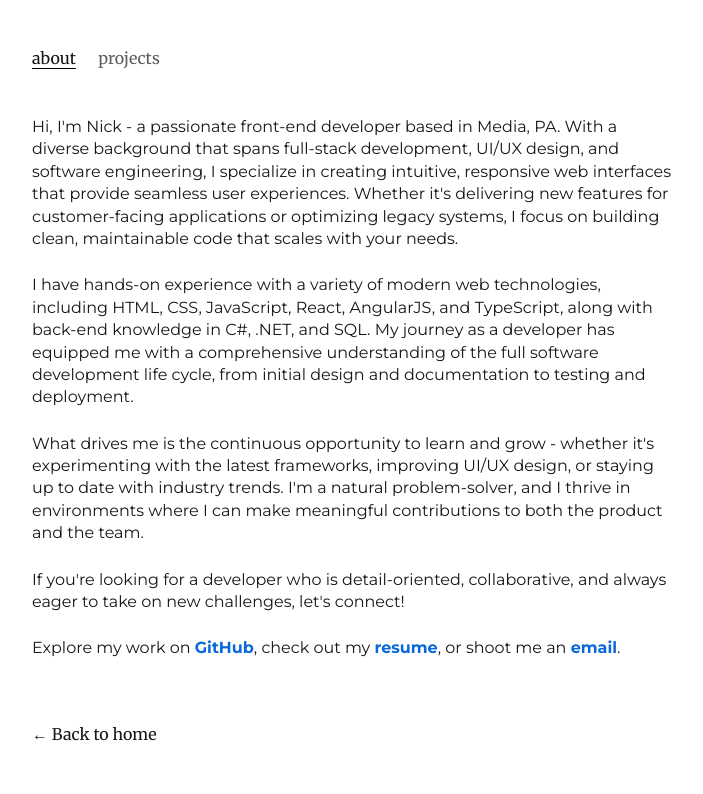
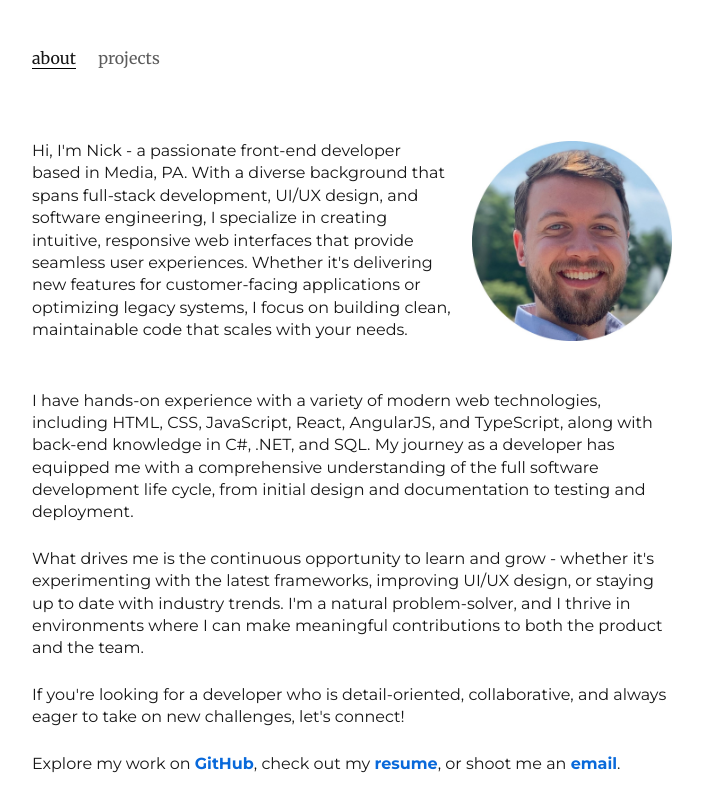
Before and after one commit to npkorintus/nickkorintus, a Next.js app: page /about in a window 1280 px wide. Shown: the top 794 px of the page, without its empty margins (288-991 px from the left). Built offline with nearby package versions, Linux system fonts and the light colour scheme.

Commit message:
added profile pic to about page

```diff
--- a/src/pages/about.tsx
+++ b/src/pages/about.tsx
@@ -1,5 +1,6 @@
 import React from "react";
 import Head from "next/head";
+import Image from "next/image";
 import Layout from "@/components/layout";
 import styles from "@/styles/About.module.css";
 
@@ -10,6 +11,15 @@ export default function About() {
         <title>About</title>
       </Head>
       <section className={styles.about}>
+        <Image
+          priority
+          src="/profile.jpg"
+          className={styles.headshot}
+          height={200}
+          width={200}
+          alt="profile photo"
+        />
+        <div className={styles.intro}>
           <p className={styles.text}>
             Hi, I&apos;m Nick - a passionate front-end developer based in Media,
             PA. With a diverse background that spans full-stack development, UI/UX
@@ -19,6 +29,8 @@ export default function About() {
             applications or optimizing legacy systems, I focus on building clean,
             maintainable code that scales with your needs.
           </p>
+        </div>
+        <div className={styles.bio}>
           <p className={styles.text}>
             I have hands-on experience with a variety of modern web technologies,
             including HTML, CSS, JavaScript, React, AngularJS, and TypeScript,
@@ -64,6 +76,7 @@ export default function About() {
             </a>
             .
           </p>
+        </div>
       </section>
     </Layout>
   );
--- a/src/styles/About.module.css
+++ b/src/styles/About.module.css
@@ -1,3 +1,27 @@
+.about {
+  display: grid;
+  grid-template-areas:
+    "img"
+    "intro"
+    "bio"
+  ;
+  align-items: center;
+}
+
+.headshot {
+  grid-area: img;
+  display: flex;
+  margin: 0 auto;
+}
+
+.intro {
+  grid-area: intro;
+}
+
+.bio {
+  grid-area: bio;
+}
+
 .text {
   margin: 1.5rem 0;
   line-height: 1.4;
@@ -11,3 +35,16 @@
 .link:hover {
   text-decoration: underline;
 }
+
+@media screen and (min-width: 768px) {
+  .about {
+    grid-template-areas:
+      "intro intro img"
+      "bio bio bio"
+    ;
+  }
+
+  .headshot {
+    margin-left: 1.25rem;
+  }
+}
```
Also changed, not shown: public/avatar.jpg (added), public/profile.jpg (added). Lines whose indentation alone changed are shown as unchanged.
